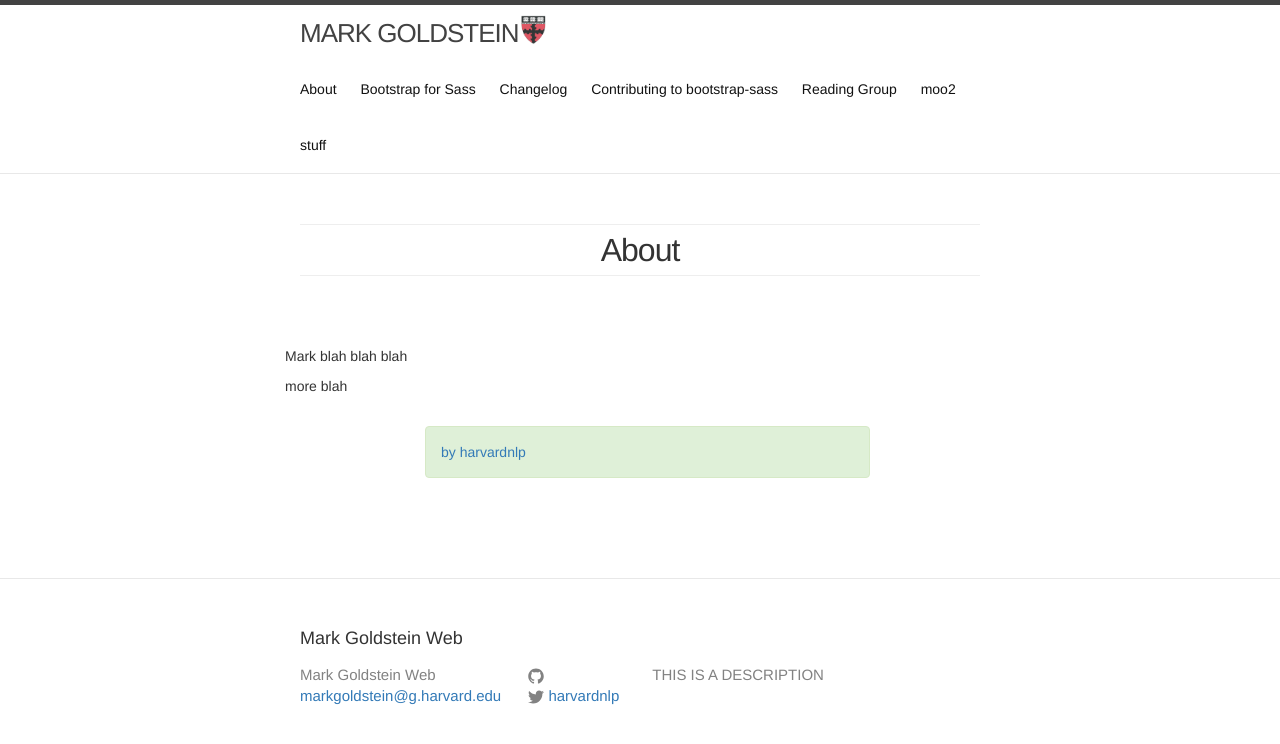
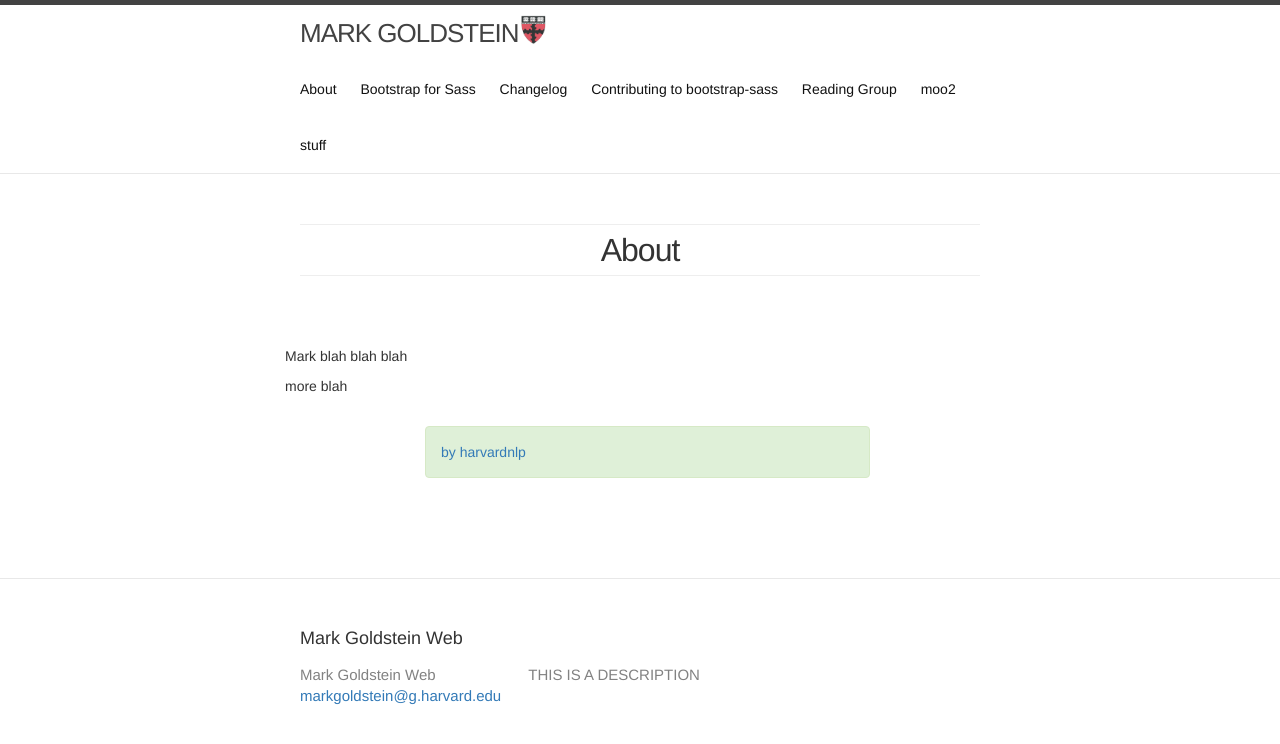
Before and after one commit to yfzhou42/YunFan.Zhou.github.io, a Jekyll site: the page built from index.html, in a window 1280 px wide. Shown: the top 744 px of the page. Built offline with Jekyll 4.4.1, drawn with Linux system fonts in a browser that asks for light colours; comment, search, counter and statistics services are not loaded.

Commit message:
Update footer.html

```diff
--- a/_includes/footer.html
+++ b/_includes/footer.html
@@ -12,22 +12,6 @@
         </ul>
       </div>
 
-      <div class="footer-col footer-col-2">
-        <ul class="social-media-list">
-          {% if site.github_username %}
-          <li>
-            {% include icon-github.html username=marikgoldstein %}
-          </li>
-          {% endif %}
-
-          {% if site.twitter_username %}
-          <li>
-            {% include icon-twitter.html username=site.twitter_username %}
-          </li>
-          {% endif %}
-        </ul>
-      </div>
-
       <div class="footer-col footer-col-3">
         <p>THIS IS A DESCRIPTION</p>
       </div>
```
